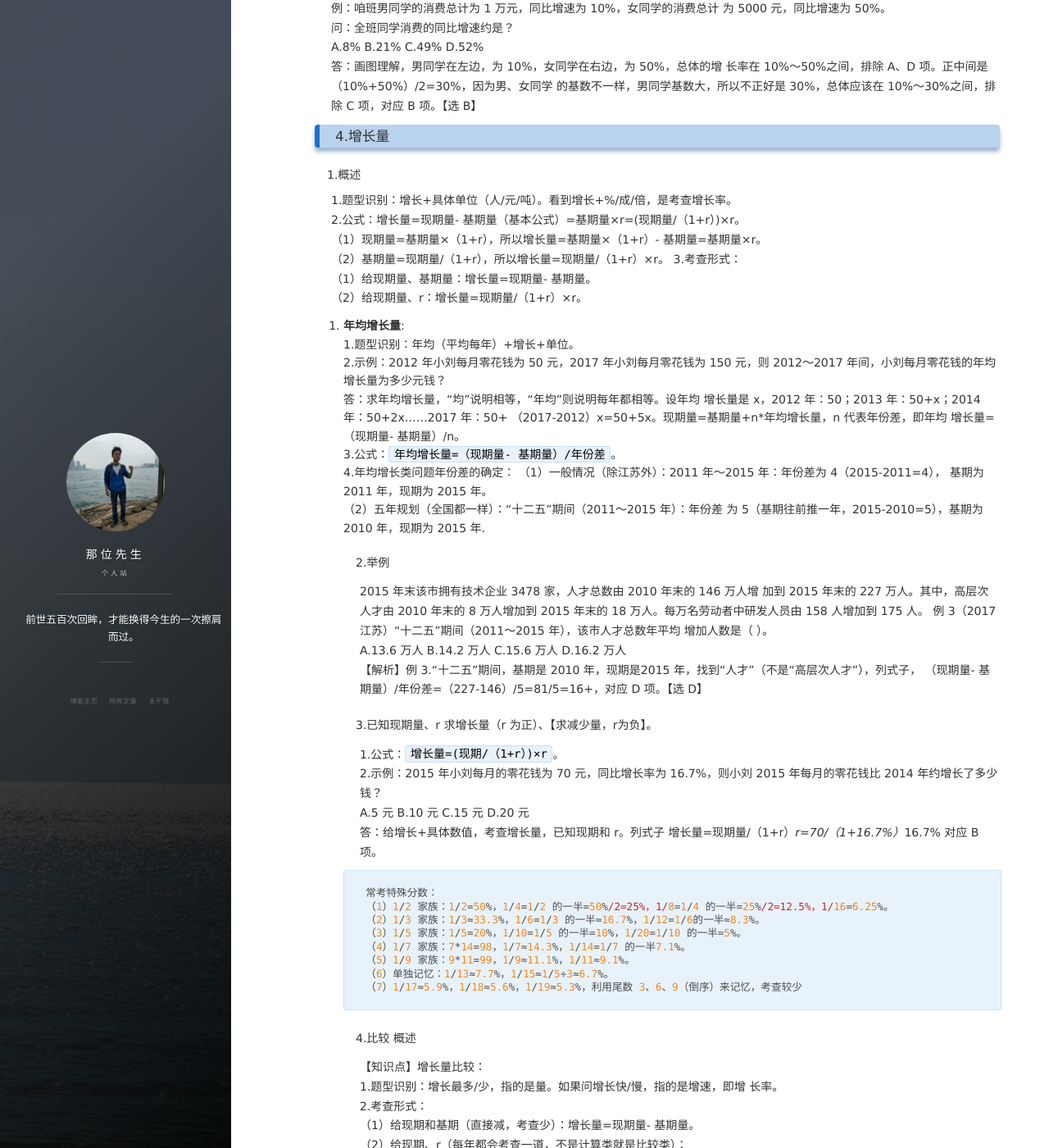
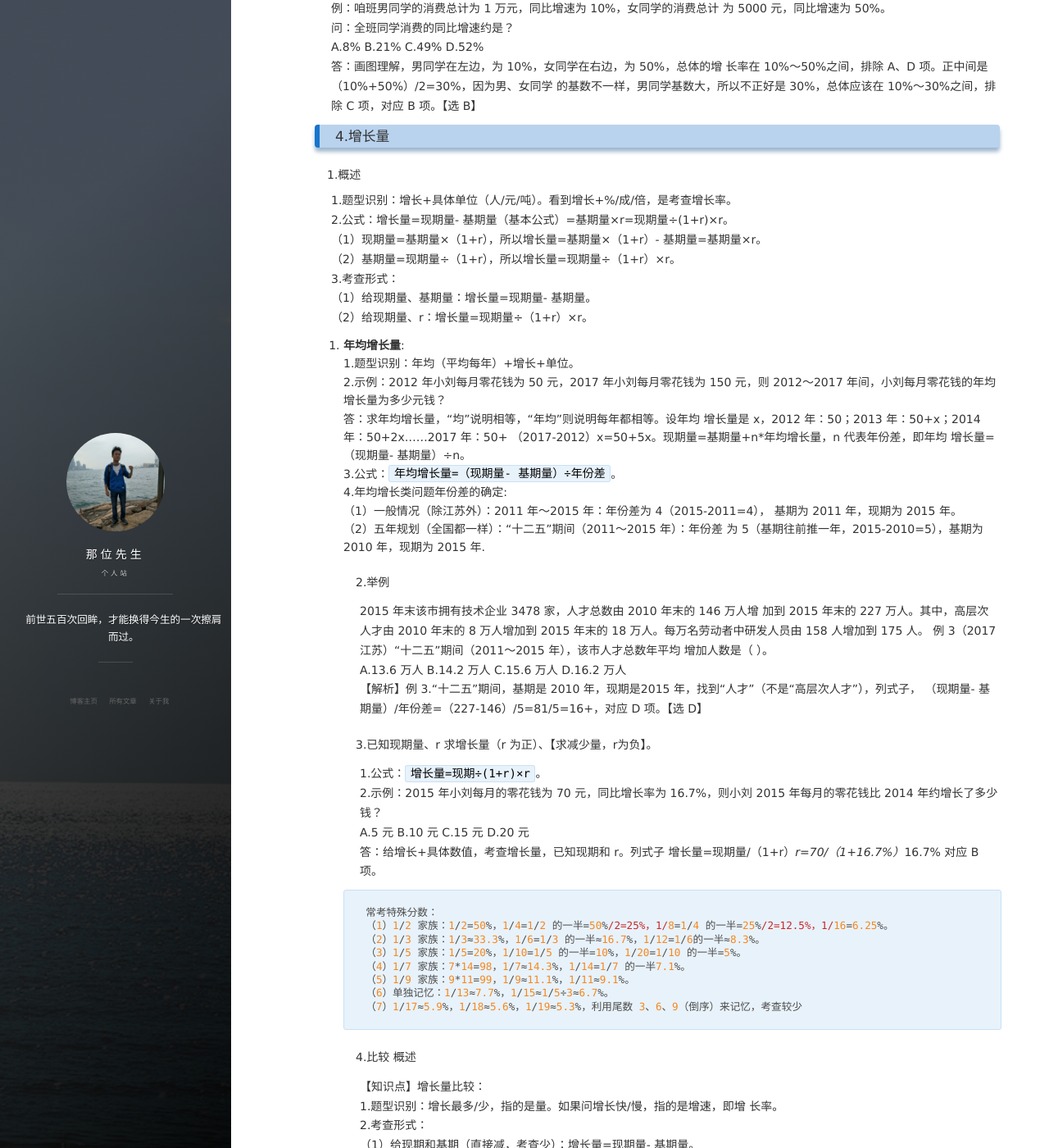
Before and after one commit to sirFive/sirFive.github.io, a Jekyll site: the page built from _posts/2019-08-02-资料分析-增长相关.MD, in a window 1280 px wide and 1400 px high, scrolled down 4910 px. Shown: the whole window at 82% size. Built offline with Jekyll 4.4.1, drawn with Linux system fonts in a browser that asks for light colours; nearby versions of some CDN libraries; comment, search, counter and statistics services are not loaded; some of the changed text lies outside the part shown.

Commit message:
格式修正

````diff
--- a/_posts/2019-08-02-资料分析-增长相关.MD
+++ b/_posts/2019-08-02-资料分析-增长相关.MD
@@ -225,12 +225,12 @@ A.8%      B.21%   C.49%    D.52%
 ### 4.增长量
 #### 1.概述
 1.题型识别：增长+具体单位（人/元/吨）。看到增长+%/成/倍，是考查增长率。
-2.公式：增长量=现期量- 基期量（基本公式）=基期量×r=(现期量/（1+r）)×r。
+2.公式：增长量=现期量- 基期量（基本公式）=基期量×r=现期量÷(1+r)×r。
 （1）现期量=基期量×（1+r），所以增长量=基期量×（1+r）- 基期量=基期量×r。
-（2）基期量=现期量/（1+r），所以增长量=现期量/（1+r）×r。
+（2）基期量=现期量÷（1+r），所以增长量=现期量÷（1+r）×r。
 3.考查形式：
 （1）给现期量、基期量：增长量=现期量- 基期量。
-（2）给现期量、r：增长量=现期量/（1+r）×r。
+（2）给现期量、r：增长量=现期量÷（1+r）×r。
 4. **年均增长量**:
 1.题型识别：年均（平均每年）+增长+单位。
 2.示例：2012 年小刘每月零花钱为 50 元，2017 年小刘每月零花钱为 150
@@ -238,9 +238,9 @@ A.8%      B.21%   C.49%    D.52%
 答：求年均增长量，“均”说明相等，“年均”则说明每年都相等。设年均
 增长量是 x，2012 年：50；2013 年：50+x；2014 年：50+2x……2017 年：50+
 （2017-2012）x=50+5x。现期量=基期量+n*年均增长量，n 代表年份差，即年均
-增长量=（现期量- 基期量）/n。
-3.公式：```年均增长量=（现期量- 基期量）/年份差```。
-4.年均增长类问题年份差的确定：
+增长量=（现期量- 基期量）÷n。
+3.公式：```年均增长量=（现期量- 基期量）÷年份差```。
+4.年均增长类问题年份差的确定:
 （1）一般情况（除江苏外）：2011 年～2015 年：年份差为 4（2015-2011=4），
 基期为 2011 年，现期为 2015 年。
 （2）五年规划（全国都一样）：“十二五”期间（2011～2015 年）：年份差
@@ -255,7 +255,7 @@ A.13.6 万人      B.14.2 万人 	C.15.6 万人      D.16.2 万人
 【解析】例 3.“十二五”期间，基期是 2010 年，现期是2015 年，找到“人才”（不是“高层次人才”），列式子，
 （现期量- 基期量）/年份差=（227-146）/5=81/5=16+，对应 D 项。【选 D】
 #### 3.已知现期量、r 求增长量（r 为正）、【求减少量，r为负】。
-1.公式：```增长量=(现期/（1+r）)×r```。
+1.公式：```增长量=现期÷(1+r)×r```。
 2.示例：2015 年小刘每月的零花钱为 70 元，同比增长率为 16.7%，则小刘
 2015 年每月的零花钱比 2014 年约增长了多少钱？
 A.5 元        B.10 元 	C.15 元       D.20 元
@@ -298,7 +298,8 @@ A.5 元        B.10 元 	C.15 元       D.20 元
 =30+＜40，即小马增长量＞小刘增长量
 #### 5.比重
 ```
-国考一般考查 4～6 道，2018年国考中考查了 8 道。
+国考一般考查 4～6 道
+2018年国考中考查了 8 道。
 ```
 #### 6.现期比重
 现期比重：比重指部分在总体中占的比率。
@@ -308,8 +309,7 @@ A.5 元        B.10 元 	C.15 元       D.20 元
 （2）已知部分和比重，求总体。总体=部分/比重。
 （3）已知总体和比重，求部分。部分=总体*比重。
 4.比重的特殊表述形式：
-（1）增长贡献率：增长贡献率指部分增量在总体增量中所占的比例，即增
-长贡献率=部分增量/总体增量。
+（1）增长贡献率：增长贡献率指部分增量在总体增量中所占的比例，即增长贡献率=部分增量/总体增量。
 （2）利润率：
 ①区分：在资料分析中，利润率考查的都是销售利润率（或者收入利润率），
 利润率=利润/收入；在数量关系中，利润率考查的都是成本利润率，利润率=利
@@ -368,8 +368,7 @@ A.41.7% 	B.41.9% 	C.58.1% 	D.58.3%
 重：1.8/4.3≈0.419=41.9%；再看（1+b）/（1+a）：（1+6.2%）/（1+6.4%）＜1，
 乘积比 41.9%小，排除 C、D 项；发现 B 项是现期的坑，排除 B 项，对应 A 项。【选
 A】
-【注意】先算现期比重，再看（1+b）/（1+a）大于 1 或小于 1 结合选项排
-除答案。
+【注意】先算现期比重，再看（1+b）/（1+a）大于 1 或小于 1 结合选项排除答案。
 #### 8.两期比重
 【知识点】两期比重比较——升降：
 1.题型识别：两个年份，一个比重。
@@ -381,7 +380,7 @@ A】
 （1+a）]。
 3.（1）公式：```现期比重- 基期比重=A/B-A/B×[（1+b） / （1+a） ]=A/B×[（a-b）
 /（1+a）]```。
-（2）A/B 是现期比重，是正数；1+a 也是正数，因为分子增长率低于 100%，
+（2）A/B 是现期比重，是正数；1+a 也是正数，因为分子增长率低于100%，
 即 a＞-100%=-1，所以 1+a＞0。例如：经济增长率是不可能下滑 100%的。
 4.升降判定：a 为分子（部分）的增长率；b 为分母（总体）的增长率。
 （1）a＞b，比重上升。
@@ -392,8 +391,7 @@ A】
 增长 4.3%；实现利税总额 3543.8 亿元，增长 3.8%，其中，利润总额 2128.0 亿
 元，增长 2.4%，主营业务收入超百亿元的企业 10 户，其中，江铜集团 2010.4
 亿元，居全省首位。
-2015 年江西省规模以上工业企业的营业利润率与上年同
-期相比（  ）。
+2015 年江西省规模以上工业企业的营业利润率与上年同期相比（  ）。
 A.有所上升 	B.有所下降 	C.持平 	D.无法判断
 【解析】例 1.问题时间与材料时间相同，求现期；在资料分析中，利润率=
 利润/主营业收入（相当于比重），定位材料，利润对应 a=2.4%，主营业收入对
@@ -407,7 +405,7 @@ A.有所上升 	B.有所下降 	C.持平 	D.无法判断
 （2）推导：现期比重=A/B＜1，如果 a＞0，则 1+a＞1，推出 1/（1+a）＜1；
 如果 a＜0，则 1+a＜1，推出 1/（1+a）＞1。一般情况下，A/B 往往比 1 小的多，
 假如 a=-20%，1/（1-20%）=1/0.8=1.25，乘积一定是＜1。
-（3）在国考中，A/B×[1/（1+a）]一般都是＜1。
+（3）```在国考中，A/B×[1/（1+a）]一般都是＜1。```
 3.方法：
 （1）判方向（a＞b，上升，a＜b，下降）。
 （2）定大小：两期比重差＜|a-b|。绝大部分的情况是＜|a-b|的选项只有一个。
````
